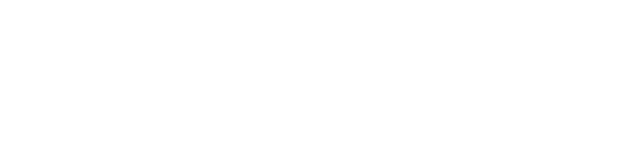
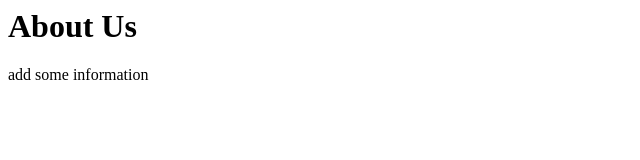
Before and after one commit to justinjcheevers/CheeversGroup, a plain HTML site: page AboutUs.html in a window 1280 px wide. Shown: the whole page, without its empty margins (0-640 px from the left). Drawn offline with Linux system fonts and the light colour scheme.

Commit message:
Update AboutUs.html

```diff
--- a/AboutUs.html
+++ b/AboutUs.html
@@ -1 +1,10 @@
 <!-- About Us-->
+<html>
+  <head>
+
+  </head>
+  <body>
+    <h1> About Us</h1>
+    <p>add some information</p>
+  </body>
+</html>
```
